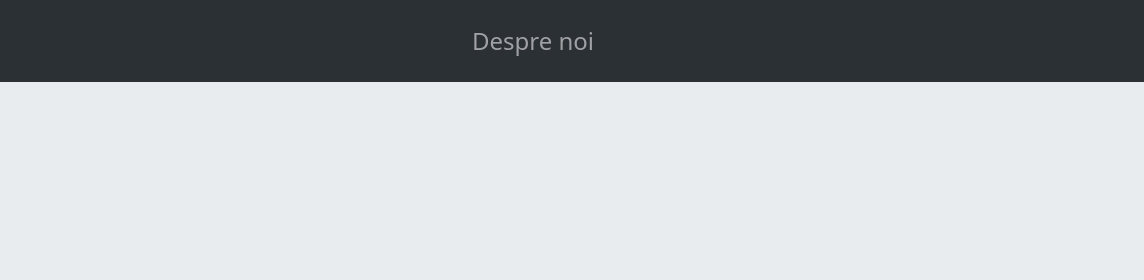
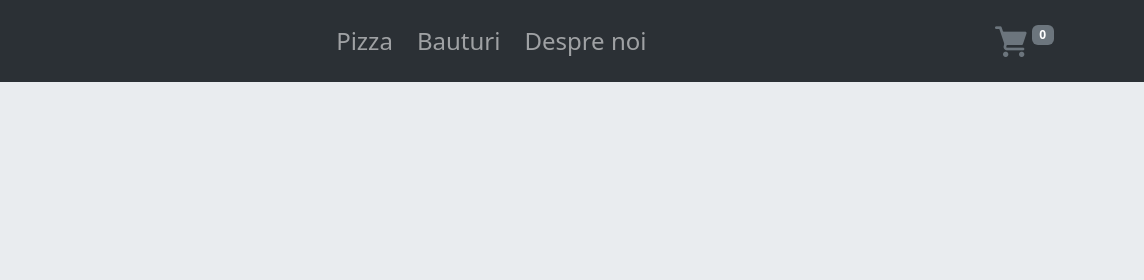
Before and after one commit to PushkiniON/proiect-final2024, a plain HTML site: page pages/cart.html in a window 1280 px wide. Shown: the top 280 px of the page, 136-1280 px from the left. Drawn offline with nearby package versions, Linux system fonts and the light colour scheme.

Commit message:
meniu cos corectat

```diff
--- a/pages/cart.html
+++ b/pages/cart.html
@@ -53,10 +53,26 @@
 					>
 						<ul class="navbar-nav column-gap-2">
 							<li class="nav-item">
+								<a class="nav-link" aria-current="page" href="/index.html#pizza"
+									>Pizza</a
+								>
+							</li>
+							<li class="nav-item">
+								<a class="nav-link" href="/index.html#bauturi">Bauturi</a>
+							</li>
+							<li class="nav-item">
 								<a class="nav-link" href="#despre-noi">Despre noi</a>
 							</li>
 						</ul>
 					</div>
+					<a
+						id="cart-link"
+						class="text-decoration-none d-flex"
+						href="/pages/cart.html"
+					>
+						<div id="cart-icon"></div>
+						<span class="badge text-bg-secondary">0</span>
+					</a>
 				</div>
 			</nav>
 		</header>
```
Also changed, not shown: index.html (+1 -5 lines).
